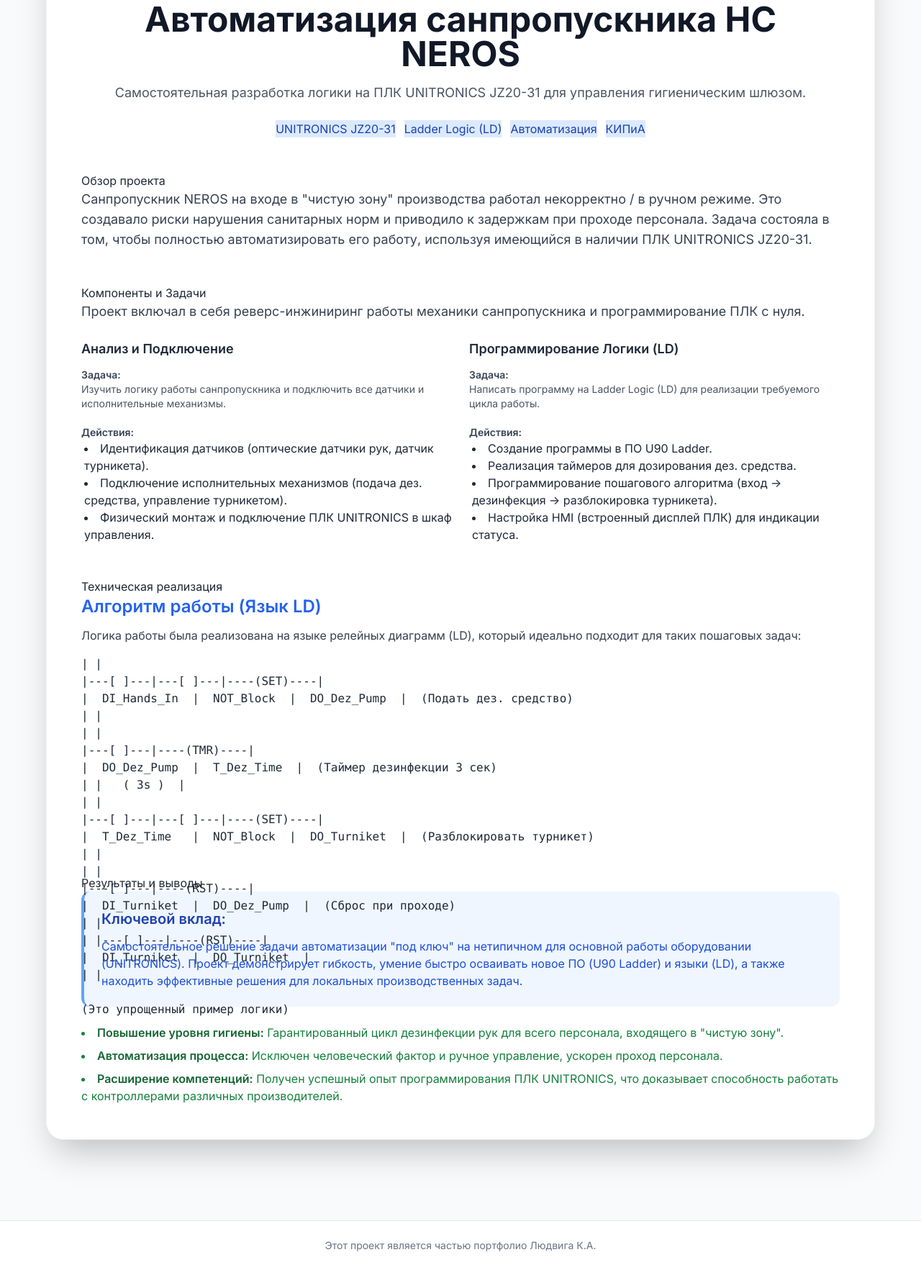
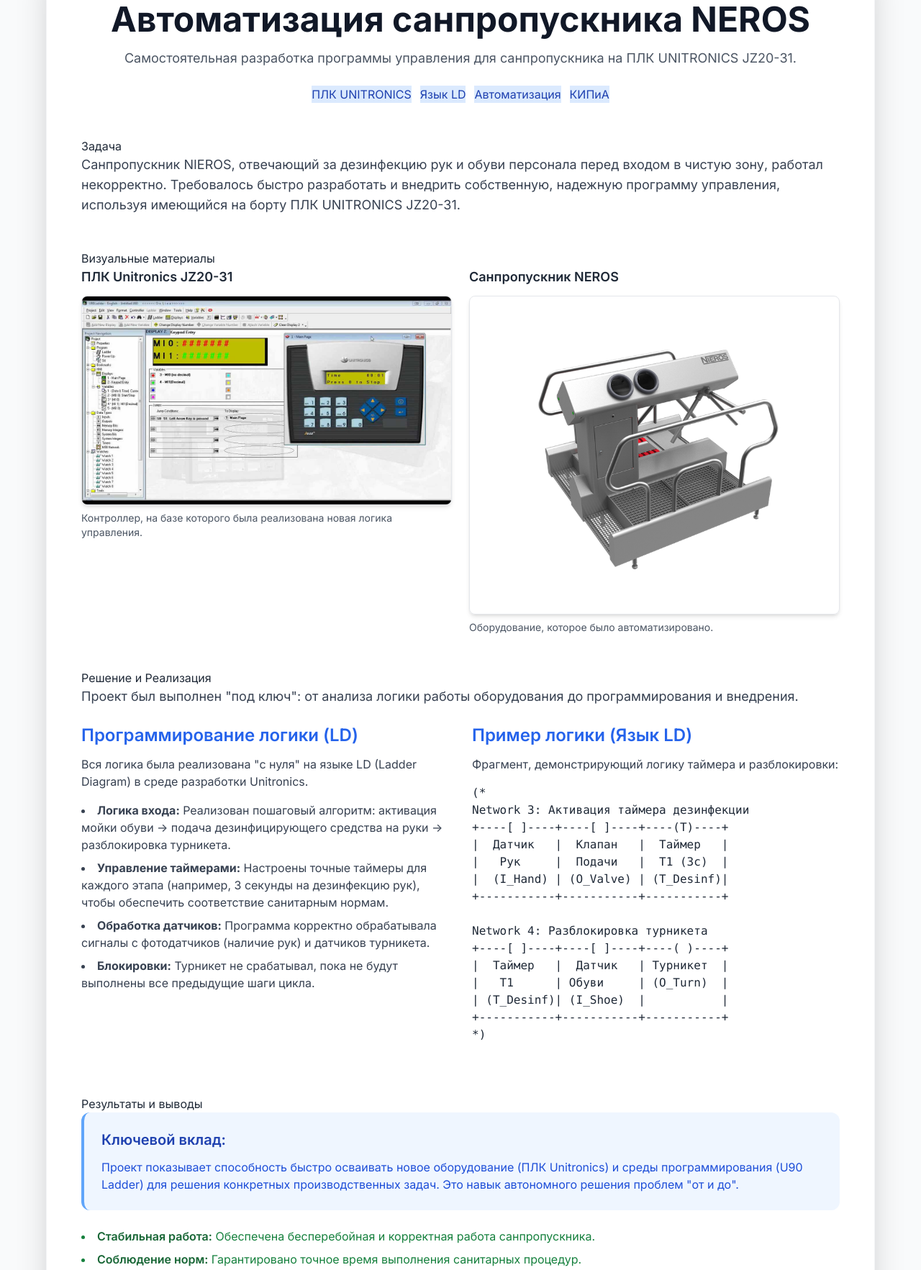
Before and after one commit to qx1433/resume, a plain HTML site: page case_study_unitronics.html in a window 1280 px wide. Shown: the part 198-1963 px from the top of the page at 72% size. Drawn offline with nearby package versions, Linux system fonts and the light colour scheme.

Commit message:
Revise case study for NEROS sanitization system
Updated the project case study for the NEROS sanitization system, including improvements in content clarity and structure.

```diff
--- a/case_study_unitronics.html
+++ b/case_study_unitronics.html
@@ -20,6 +20,7 @@
             @apply px-3 py-1 text-xs font-semibold rounded-full;
         }
         .code-block {
+            /* Убрана фиксированная высота, чтобы блок мог расширяться */
             @apply bg-gray-800 text-green-300 p-4 rounded-lg text-sm overflow-x:auto;
         }
         .screenshot-card {
@@ -32,7 +33,7 @@
     <!-- Навигационная панель (простая) -->
     <nav class="bg-white shadow-md">
         <div class="container mx-auto px-4 py-4">
-            <a href="#" onclick="window.close()" class="text-xl font-bold text-blue-600 hover:text-blue-700 transition-colors">← Назад к резюме</a>
+             <a href="https://qx1433.github.io/resume/" class="text-xl font-bold text-blue-600 hover:text-blue-700 transition-colors">← Назад к резюме</a>
         </div>
     </nav>
 
@@ -42,11 +43,11 @@
 
             <header class="mb-12 text-center">
                 <p class="text-sm font-semibold uppercase tracking-wider text-blue-500 mb-2">Кейс-стади</p>
-                <h1 class="text-4xl md:text-5xl font-extrabold text-gray-900 leading-tight">Автоматизация санпропускника НС NEROS</h1>
-                <p class="mt-4 text-lg text-gray-600">Самостоятельная разработка логики на ПЛК UNITRONICS JZ20-31 для управления гигиеническим шлюзом.</p>
+                <h1 class="text-4xl md:text-5xl font-extrabold text-gray-900 leading-tight">Автоматизация санпропускника NEROS</h1>
+                <p class="mt-4 text-lg text-gray-600">Самостоятельная разработка программы управления для санпропускника на ПЛК UNITRONICS JZ20-31.</p>
                 <div class="mt-6 flex justify-center space-x-3">
-                    <span class="tag bg-blue-100 text-blue-800">UNITRONICS JZ20-31</span>
-                    <span class="tag bg-blue-100 text-blue-800">Ladder Logic (LD)</span>
+                    <span class="tag bg-blue-100 text-blue-800">ПЛК UNITRONICS</span>
+                    <span class="tag bg-blue-100 text-blue-800">Язык LD</span>
                     <span class="tag bg-blue-100 text-blue-800">Автоматизация</span>
                     <span class="tag bg-blue-100 text-blue-800">КИПиА</span>
                 </div>
@@ -54,82 +55,70 @@
 
             <!-- 1. Обзор проекта -->
             <section class="mb-12">
-                <h2 class="section-title">Обзор проекта</h2>
+                <h2 class="section-title">Задача</h2>
                 <p class="text-lg text-gray-700">
-                    Санпропускник NEROS на входе в "чистую зону" производства работал некорректно / в ручном режиме. Это создавало риски нарушения санитарных норм и приводило к задержкам при проходе персонала. Задача состояла в том, чтобы полностью автоматизировать его работу, используя имеющийся в наличии ПЛК UNITRONICS JZ20-31.
+                    Санпропускник NIEROS, отвечающий за дезинфекцию рук и обуви персонала перед входом в чистую зону, работал некорректно. Требовалось быстро разработать и внедрить собственную, надежную программу управления, используя имеющийся на борту ПЛК UNITRONICS JZ20-31.
                 </p>
             </section>
 
-            <!-- 2. Компоненты и Задачи -->
+            <!-- 2. Визуальные материалы -->
             <section class="mb-12">
-                <h2 class="section-title">Компоненты и Задачи</h2>
-                <p class="text-lg text-gray-700 mb-6">
-                    Проект включал в себя реверс-инжиниринг работы механики санпропускника и программирование ПЛК с нуля.
-                </p>
+                <h2 class="section-title">Визуальные материалы</h2>
                 <div class="grid grid-cols-1 md:grid-cols-2 gap-6">
                     <div class="screenshot-card">
-                        <h4 class="text-lg font-semibold text-gray-800 mb-3">Анализ и Подключение</h4>
-                        <p class="text-sm text-gray-600 mt-2">
-                            <span class="font-semibold block text-gray-700">Задача:</span>
-                            Изучить логику работы санпропускника и подключить все датчики и исполнительные механизмы.
-                            <br><br>
-                            <span class="font-semibold block text-gray-700">Действия:</span>
-                            <ul class="list-disc list-inside ml-1">
-                                <li>Идентификация датчиков (оптические датчики рук, датчик турникета).</li>
-                                <li>Подключение исполнительных механизмов (подача дез. средства, управление турникетом).</li>
-                                <li>Физический монтаж и подключение ПЛК UNITRONICS в шкаф управления.</li>
-                            </ul>
-                        </p>
+                        <h4 class="text-lg font-semibold text-gray-800 mb-3">ПЛК Unitronics JZ20-31</h4>
+                        <img src="https://qx1433.github.io/resume/unitronics_plk.jpg" alt="ПЛК UNITRONICS JZ20-31" class="w-full h-auto rounded-lg shadow-md border border-gray-200" onerror="this.src='https://placehold.co/600x400/e0e7ff/3b82f6?text=Фото+ПЛК+Unitronics'">
+                        <p class="text-sm text-gray-600 mt-2">Контроллер, на базе которого была реализована новая логика управления.</p>
                     </div>
                     <div class="screenshot-card">
-                        <h4 class="text-lg font-semibold text-gray-800 mb-3">Программирование Логики (LD)</h4>
-                        <p class="text-sm text-gray-600 mt-2">
-                            <span class="font-semibold block text-gray-700">Задача:</span>
-                            Написать программу на Ladder Logic (LD) для реализации требуемого цикла работы.
-                            <br><br>
-                            <span class="font-semibold block text-gray-700">Действия:</span>
-                            <ul class="list-disc list-inside ml-1">
-                                <li>Создание программы в ПО U90 Ladder.</li>
-                                <li>Реализация таймеров для дозирования дез. средства.</li>
-                                <li>Программирование пошагового алгоритма (вход -> дезинфекция -> разблокировка турникета).</li>
-                                <li>Настройка HMI (встроенный дисплей ПЛК) для индикации статуса.</li>
-                            </ul>
-                        </p>
+                        <h4 class="text-lg font-semibold text-gray-800 mb-3">Санпропускник NEROS</h4>
+                        <img src="https://qx1433.github.io/resume/neros_sanpropusk.jpg" alt="Санпропускник NEROS" class="w-full h-auto rounded-lg shadow-md border border-gray-200" onerror="this.src='https://placehold.co/600x400/e0e7ff/3b82f6?text=Фото+Санпропускника+NEROS'">
+                        <p class="text-sm text-gray-600 mt-2">Оборудование, которое было автоматизировано.</p>
                     </div>
                 </div>
             </section>
 
-            <!-- 3. Техническая реализация -->
+            <!-- 3. Решение и Реализация -->
             <section class="mb-12">
-                <h2 class="section-title">Техническая реализация</h2>
-                <div class="grid grid-cols-1">
+                <h2 class="section-title">Решение и Реализация</h2>
+                <p class="text-lg text-gray-700 mb-6">
+                    Проект был выполнен "под ключ": от анализа логики работы оборудования до программирования и внедрения.
+                </p>
+                <div class="grid grid-cols-1 md:grid-cols-2 gap-8">
                     <div>
-                        <h4 class="text-2xl font-semibold text-blue-600 mb-3">Алгоритм работы (Язык LD)</h4>
+                        <h4 class="text-2xl font-semibold text-blue-600 mb-3">Программирование логики (LD)</h4>
                         <p class="text-gray-700 mb-4">
-                            Логика работы была реализована на языке релейных диаграмм (LD), который идеально подходит для таких пошаговых задач:
+                            Вся логика была реализована "с нуля" на языке LD (Ladder Diagram) в среде разработки Unitronics.
                         </p>
-                        <pre class="code-block h-64">
-| |
-|---[ ]---|---[ ]---|----(SET)----|
-|  DI_Hands_In  |  NOT_Block  |  DO_Dez_Pump  |  (Подать дез. средство)
-| |
-| |
-|---[ ]---|----(TMR)----|
-|  DO_Dez_Pump  |  T_Dez_Time  |  (Таймер дезинфекции 3 сек)
-| |   ( 3s )  |
-| |
-|---[ ]---|---[ ]---|----(SET)----|
-|  T_Dez_Time   |  NOT_Block  |  DO_Turniket  |  (Разблокировать турникет)
-| |
-| |
-|---[ ]---|----(RST)----|
-|  DI_Turniket  |  DO_Dez_Pump  |  (Сброс при проходе)
-| |
-| |---[ ]---|----(RST)----|
-|  DI_Turniket  |  DO_Turniket  |
-| |
+                        <ul class="list-disc list-inside text-gray-700 space-y-2">
+                            <li><b>Логика входа:</b> Реализован пошаговый алгоритм: активация мойки обуви -> подача дезинфицирующего средства на руки -> разблокировка турникета.</li>
+                            <li><b>Управление таймерами:</b> Настроены точные таймеры для каждого этапа (например, 3 секунды на дезинфекцию рук), чтобы обеспечить соответствие санитарным нормам.</li>
+                            <li><b>Обработка датчиков:</b> Программа корректно обрабатывала сигналы с фотодатчиков (наличие рук) и датчиков турникета.</li>
+                            <li><b>Блокировки:</b> Турникет не срабатывал, пока не будут выполнены все предыдущие шаги цикла.</li>
+                        </ul>
+                    </div>
+                    <div>
+                        <h4 class="text-2xl font-semibold text-blue-600 mb-3">Пример логики (Язык LD)</h4>
+                        <p class="text-gray-700 mb-4">
+                            Фрагмент, демонстрирующий логику таймера и разблокировки:
+                        </p>
+                        <!-- Блок кода без фиксированной высоты (h-64) -->
+                        <pre class="code-block">
+(*
+Network 3: Активация таймера дезинфекции
++----[ ]----+----[ ]----+----(T)----+
+|  Датчик   |  Клапан   |  Таймер   |
+|   Рук     |  Подачи   |  T1 (3c)  |
+|  (I_Hand) | (O_Valve) | (T_Desinf)|
++-----------+-----------+-----------+
 
-(Это упрощенный пример логики)
+Network 4: Разблокировка турникета
++----[ ]----+----[ ]----+----( )----+
+|  Таймер   |  Датчик   | Турникет  |
+|   T1      | Обуви     | (O_Turn)  |
+| (T_Desinf)| (I_Shoe)  |           |
++-----------+-----------+-----------+
+*)
                         </pre>
                     </div>
                 </div>
@@ -141,13 +130,13 @@
                 <div class="bg-blue-50 p-6 rounded-xl border-l-4 border-blue-400">
                     <h4 class="text-xl font-semibold text-blue-800 mb-3">Ключевой вклад:</h4>
                     <p class="text-blue-700">
-                        Самостоятельное решение задачи автоматизации "под ключ" на нетипичном для основной работы оборудовании (UNITRONICS). Проект демонстрирует гибкость, умение быстро осваивать новое ПО (U90 Ladder) и языки (LD), а также находить эффективные решения для локальных производственных задач.
+                        Проект показывает способность быстро осваивать новое оборудование (ПЛК Unitronics) и среды программирования (U90 Ladder) для решения конкретных производственных задач. Это навык автономного решения проблем "от и до".
                     </p>
                 </div>
                 <ul class="mt-6 list-disc list-inside space-y-2 text-green-700">
-                    <li><span class="font-semibold text-green-800">Повышение уровня гигиены:</span> Гарантированный цикл дезинфекции рук для всего персонала, входящего в "чистую зону".</li>
-                    <li><span class="font-semibold text-green-800">Автоматизация процесса:</span> Исключен человеческий фактор и ручное управление, ускорен проход персонала.</li>
-                    <li><span class="font-semibold text-green-800">Расширение компетенций:</span> Получен успешный опыт программирования ПЛК UNITRONICS, что доказывает способность работать с контроллерами различных производителей.</li>
+                    <li><span class="font-semibold text-green-800">Стабильная работа:</span> Обеспечена бесперебойная и корректная работа санпропускника.</li>
+                    <li><span class="font-semibold text-green-800">Соблюдение норм:</span> Гарантировано точное время выполнения санитарных процедур.</li>
+                    <li><span class="font-semibold text-green-800">Гибкость:</span> Новая программа позволила легко изменять параметры (например, время дезинфекции) без привлечения сторонних специалистов.</li>
                 </ul>
             </section>
 
```
